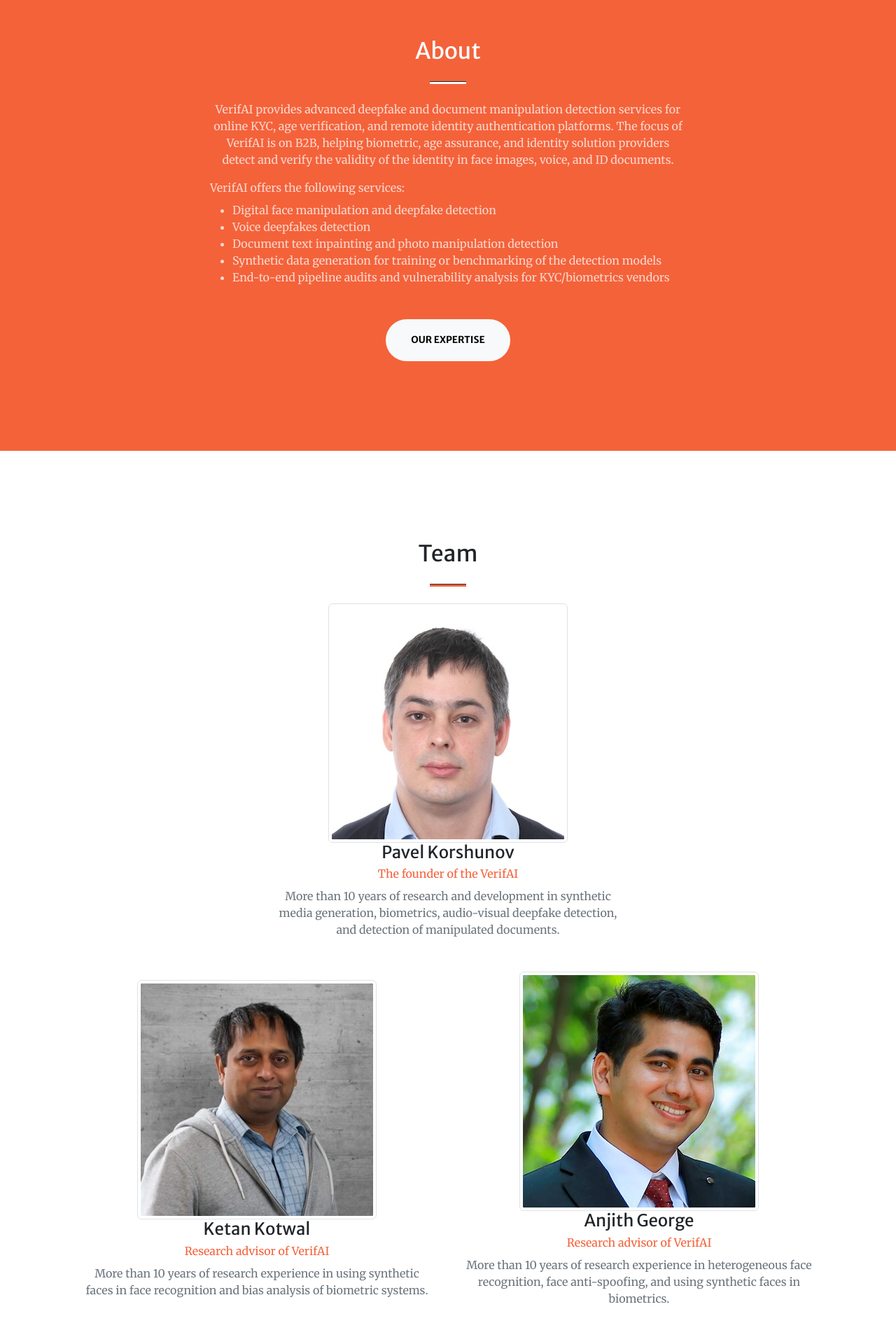
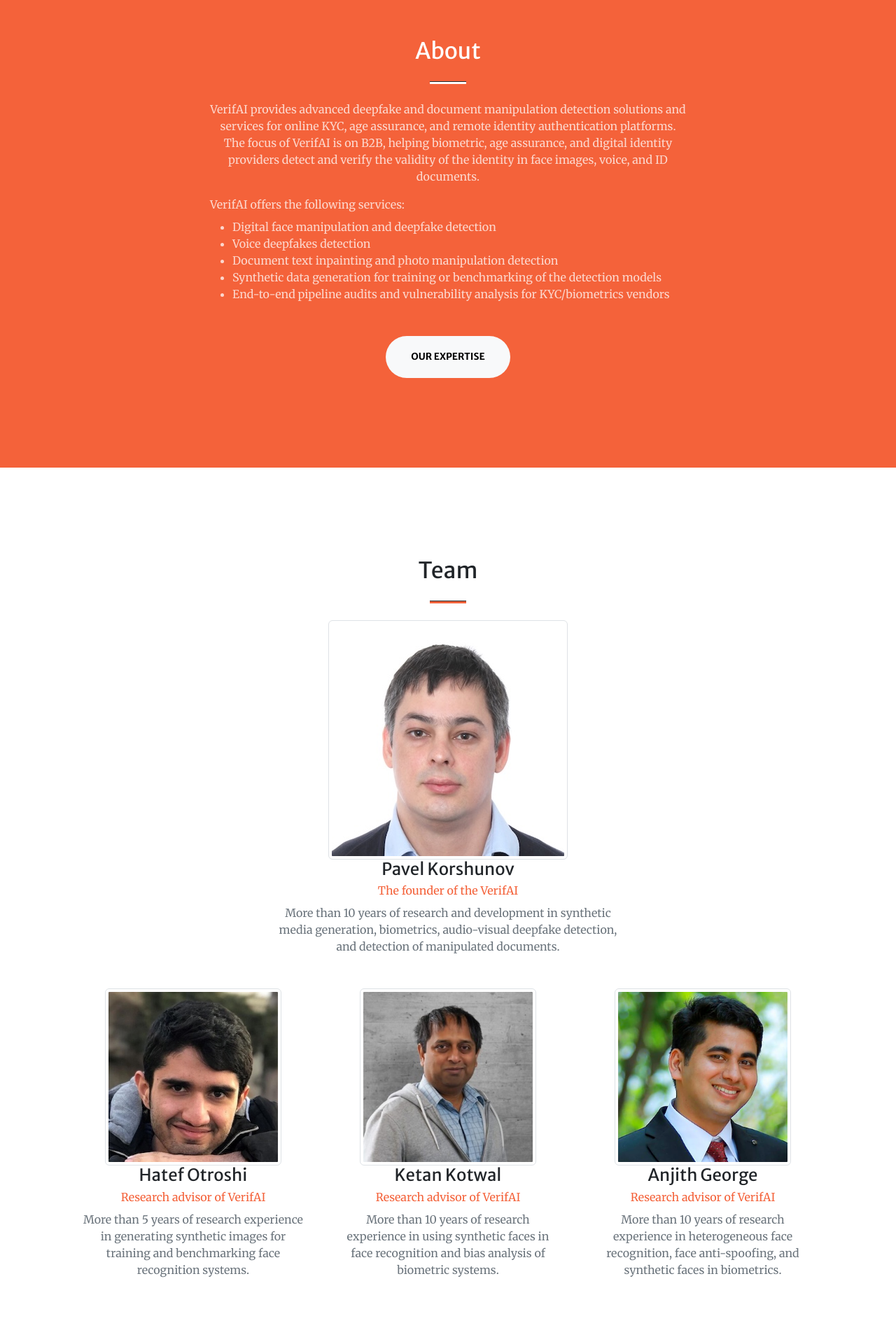
Before and after one commit to verit-ai/verit-ai.github.io, a plain HTML site: page index.html in a window 1280 px wide. Shown: the part 874-2774 px from the top of the page at 70% size. Drawn offline with nearby package versions, Linux system fonts and the light colour scheme; some packages are replaced by stand-ins of ours; a script that the page names is missing.

Commit message:
added hatef to the team

```diff
--- a/index.html
+++ b/index.html
@@ -66,9 +66,9 @@
                     </div>
                     <div class="col-lg-8 align-self-baseline">
                         <p class="text-white-75 mb-5">
-                            VerifAI consults and provides solutions to digital identity vendors for detection
-                            and analysis of synthetic fraud and manipulations
-                            of face, voice, and ID documents.
+                            VerifAI provides solutions to digital identity
+                            verification businesses for synthetic fraud and
+                            manipulation detection in face, voice, and ID documents..
                             <!-- Our founders are leading experts in deepfake detection and biometric anti-spoofing  -->
                             <!-- with years of research experience and an active collaboration with industry players. -->
 
@@ -98,9 +98,9 @@
                             and media organizations seeking to defend against digital deception. -->
 
                             VerifAI provides advanced deepfake and document manipulation
-                            detection services for online KYC,
-                            age verification, and remote identity authentication platforms.
-                            The focus of VerifAI is on B2B, helping biometric, age assurance, and identity solution providers
+                            detection solutions and services for online KYC,
+                            age assurance, and remote identity authentication platforms.
+                            The focus of VerifAI is on B2B, helping biometric, age assurance, and digital identity providers
                             detect and verify the validity of the identity in face images, voice, and ID documents.
                         </p>
                             <p class="text-white-75 mb-2 text-lg-start">
@@ -138,7 +138,16 @@
                         </div>
                     </div>
                 <div class="row gx-4 gx-lg-5" >
-                    <div class="col-lg-6 col-md-4 text-center" style="margin: auto">
+                    <div class="col-lg-4 col-md-4 text-center" style="margin: auto">
+                        <div class="mt-5">
+                            <img alt="Hatef Otroshi" src="assets/img/team/Hatef-Otroshi.jpg" class="img-thumbnail"></a>
+                            <h3 class="h4 mb-1">Hatef Otroshi</h3>
+                            <p class="text-primary mb-2">Research advisor of VerifAI</p>
+                            <p class="text-secondary mb-0">More than 5 years of research experience in generating synthetic images
+                                for training and benchmarking face recognition systems.</p>
+                        </div>
+                    </div>
+                    <div class="col-lg-4 col-md-4 text-center" style="margin: auto">
                         <div class="mt-5">
                             <img alt="Ketan Kotwal" src="assets/img/team/ketan_kotwal-350x350.jpg" class="img-thumbnail"></a>
                             <h3 class="h4 mb-1">Ketan Kotwal</h3>
@@ -147,13 +156,13 @@
                                 in face recognition and bias analysis of biometric systems.</p>
                         </div>
                     </div>
-                    <div class="col-lg-6 col-md-4 text-center" style="margin: auto">
+                    <div class="col-lg-4 col-md-4 text-center" style="margin: auto">
                         <div class="mt-5">
                             <img alt="Anjith George" src="assets/img/team/anjith_george.png" class="img-thumbnail"></a>
                             <h3 class="h4 mb-1">Anjith George</h3>
                             <p class="text-primary mb-2">Research advisor of VerifAI</p>
                             <p class="text-secondary mb-0">More than 10 years of research experience in
-                                heterogeneous face recognition, face anti-spoofing, and using synthetic faces in biometrics.</p>
+                                heterogeneous face recognition, face anti-spoofing, and synthetic faces in biometrics.</p>
                         </div>
                     </div>
                     <!-- <div class="col-lg-3 col-md-6 text-center">
```
Also changed, not shown: assets/img/team/Hatef-Otroshi.jpg (added), assets/img/team/kkotwal.png (deleted).
